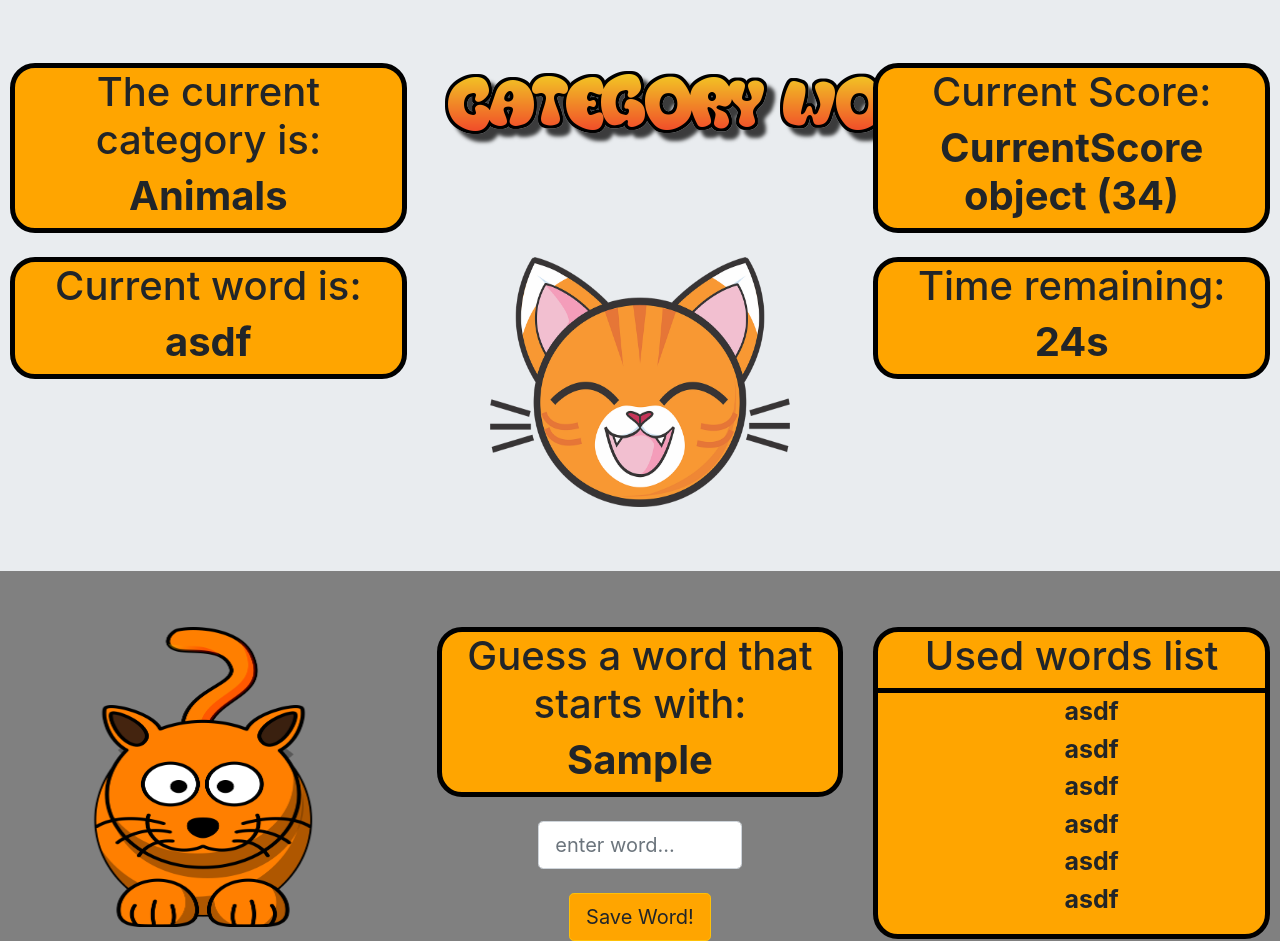
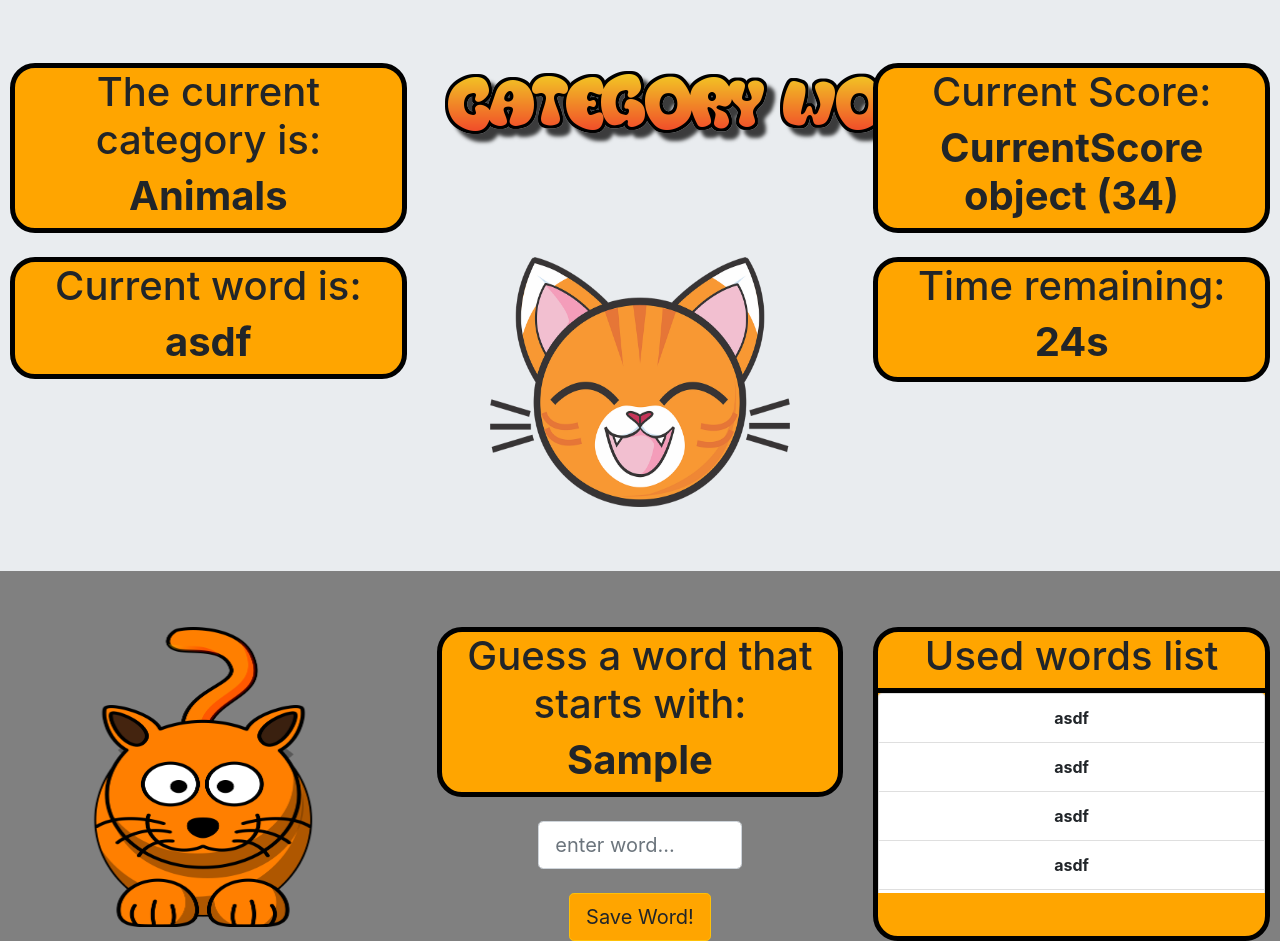
Before and after one commit to jclarkGRC/django-cat-words, a Django app: template game/templates/game/game.html in a window 1280 px wide. Shown: the part 79-1020 px from the top of the page. Run offline with Django 3.2, Linux system fonts and the light colour scheme; data comes from the database, SQL or seed files in the repository; both versions use the stored data as it was after the commit; the template is opened without the code that fills it: values that come from a table or form of the project are taken from there, most other values are stand-ins (such as "Sample title", 1, 10 or a date in 2020); some libraries are stand-ins or nearby versions.

Commit message:
scrolling list of words in used words

```diff
--- a/game/static/game/style.css
+++ b/game/static/game/style.css
@@ -18,6 +18,20 @@ ul.topNav {
   background-color: #333;
 }
 
+ul.unstyledList {
+  list-style-type: none;
+  font-size: 25px;
+}
+
+a {
+    text-decoration: none;
+}
+
+a:hover, a:focus {
+    color: #2A6496;
+    text-decoration: none;
+}
+
 li.topNav {
   float: left;
 }
@@ -35,6 +49,10 @@ li a:hover.topNav {
   background-color: #111;
 }
 
+#gamePageBottomRow {
+  max-height: 100%
+}
+
 #saveWordButton {
   background: orange;
 }
@@ -45,7 +63,7 @@ li a:hover.topNav {
 }
 
 #categoryList {
-  width: 25%
+  width: 50%
 }
 
 #modalContent {
@@ -78,6 +96,7 @@ li a:hover.topNav {
   border-radius: 25px;
   background-color: orange;
   margin-right: 10px;
+  min-height: 50%;
 }
 
 #currentWord {
@@ -104,7 +123,7 @@ li a:hover.topNav {
 }
 
 #usedWordsList {
-  min-height: 75%;
+  height: 100%;
   border: 1px solid black;
   border-width: thick;
   border-radius: 25px;
@@ -115,6 +134,10 @@ li a:hover.topNav {
 #usedWordsListTitle {
   border-bottom: 1px solid black;
   border-width: thick;
+}
+
+#wordList {
+  height: 200px
 }
 
 #catImage {
@@ -139,17 +162,3 @@ li a:hover.topNav {
 .textLogo {
   height: 50px;
 }
-
-ul.unstyledList {
-  list-style-type: none;
-  font-size: 25px;
-}
-
-a {
-    text-decoration: none;
-}
-
-a:hover, a:focus {
-    color: #2A6496;
-    text-decoration: none;
-}
--- a/game/templates/game/game.html
+++ b/game/templates/game/game.html
@@ -76,7 +76,6 @@
                   }
                 }, 1000);
               });
-
             </script>
         </div>
     </div>
@@ -108,10 +107,11 @@
             <div id="usedWordsListTitle">
                 <h1>Used words list</h1>
             </div>
+            <div class="overflow-auto">
             {% if saved_words %}
-            <ul class="unstyledList">
+            <ul id="wordList" class="list-group">
                 {% for word in saved_words %}
-                <li><strong>{{word}}</strong></li>
+                <li class="list-group-item"><strong>{{word}}</strong></li>
                 {% endfor %}
             </ul>
             {% else %}
@@ -120,6 +120,7 @@
             </div>
         </div>
     </div>
+</div>
 
 
 {% endblock content %}
--- a/game/templates/game/scores.html
+++ b/game/templates/game/scores.html
@@ -5,7 +5,7 @@
 <div class="jumbotron jumbotron-fluid">
     <div class="container">
         <h1 class="display-4"><img src="{% static 'game/images/highScores.png' %}"></h1>
-        <h2>Thank you for playing Cat Words!</h2>
+        <h2>Thank you so much for playing Cat Words!</h2>
     </div>
 </div>
 <div class="container">
--- a/game/views.py
+++ b/game/views.py
@@ -136,7 +136,6 @@ def calculateScore(score):
 			saveScore(current_score)
 			return current_score.current_score_text
 	except CurrentScore.DoesNotExist:
-		print("we got here")
 		current_score = CurrentScore(current_score_text=score)
 		saveScore(current_score)
 		return current_score.current_score_text
```
Also changed, not shown: db.sqlite3. Lines whose indentation alone changed are shown as unchanged.
